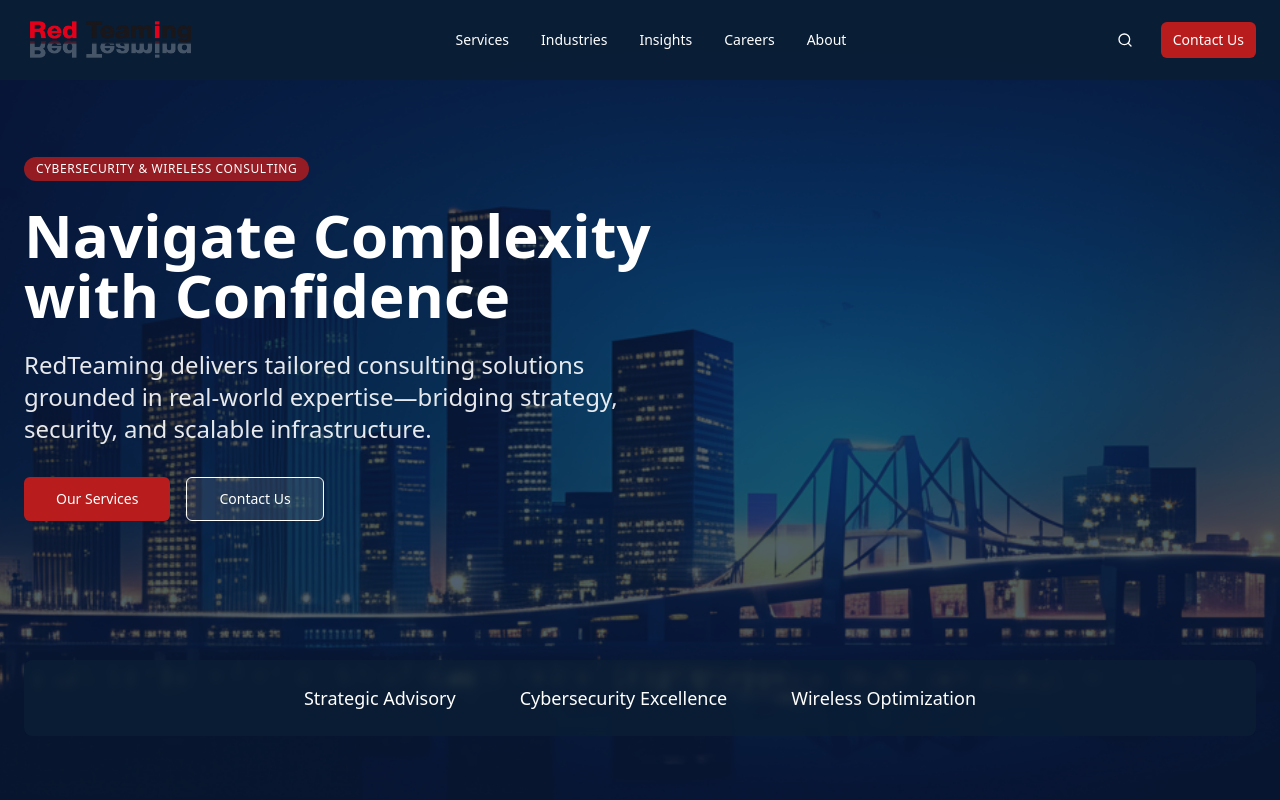
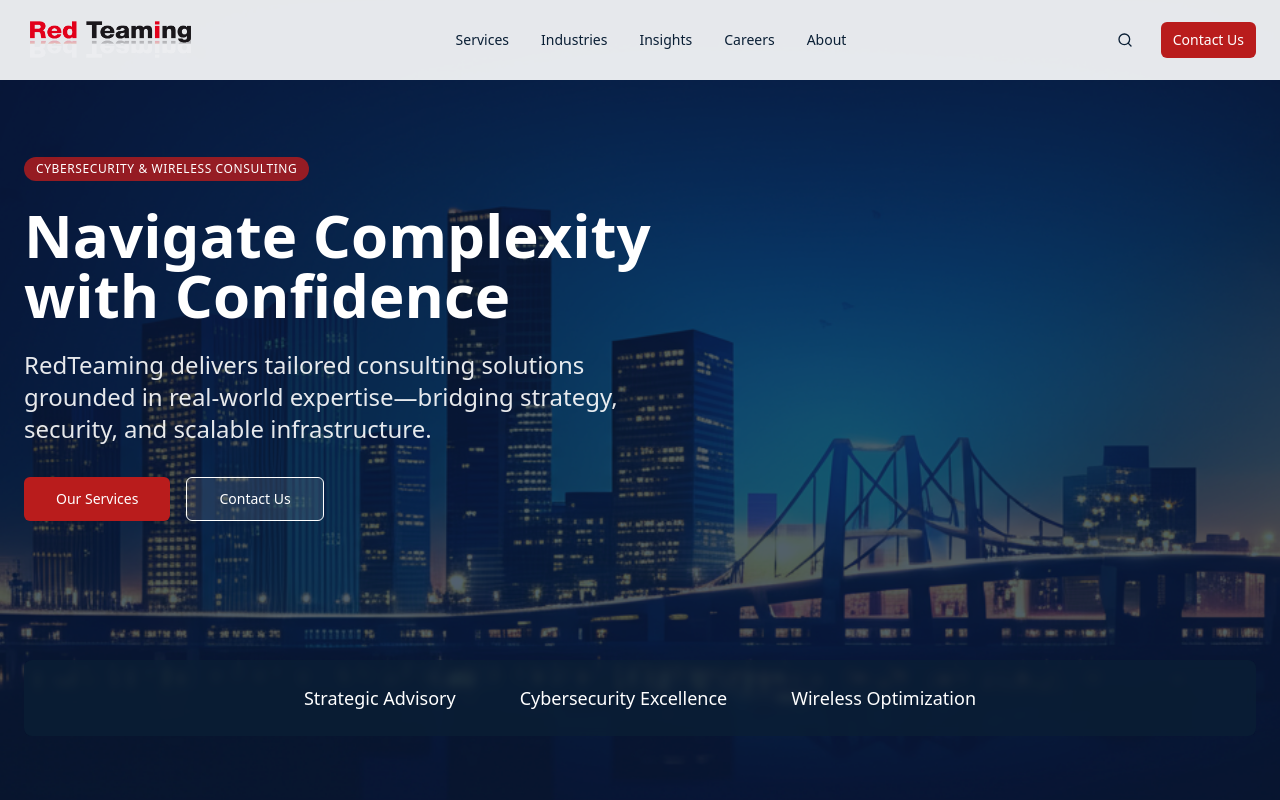
Before and after one commit to ClarkOhlenbusch/RedTeaming-Website, a Next.js app: page / in a window 1280 px wide. Shown: the top 800 px of the page. Built offline with nearby package versions, Linux system fonts and the light colour scheme.

Commit message:
fix: brighten header background for better logo readability
Change header to bright white, update text colors for contrast.

Co-authored-by: Clark Ohlenbusch <131405307+ClarkOhlenbusch@users.noreply.github.com>

```diff
--- a/components/header.tsx
+++ b/components/header.tsx
@@ -31,8 +31,8 @@ export function Header() {
     <>
       <header
         className={cn(
-          "fixed top-0 left-0 right-0 z-50 transition-all duration-300 border-b border-transparent",
-          isScrolled ? "bg-navy-900/95 backdrop-blur-sm shadow-sm h-[80px]" : "bg-navy-900/90 h-[80px]",
+          "fixed top-0 left-0 right-0 z-50 transition-all duration-300 border-b",
+          isScrolled ? "bg-white/95 backdrop-blur-sm shadow-sm border-gray-200 h-[80px]" : "bg-white/90 border-transparent h-[80px]",
         )}
       >
         <div className="container mx-auto px-6 h-full">
@@ -49,7 +49,7 @@ export function Header() {
                 <Logo className="h-full max-h-10" />
               </a>
             </div>
-            <nav className={cn("hidden md:flex space-x-8 items-center", "text-white")}>
+            <nav className={cn("hidden md:flex space-x-8 items-center", "text-navy-900")}>
               <a
                 href="#services"
                 onClick={(e) => {
@@ -102,14 +102,14 @@ export function Header() {
               </a>
             </nav>
             <div className="flex items-center space-x-4">
-              <Button variant="ghost" size="icon" className="rounded-full text-white hover:bg-white/10">
+              <Button variant="ghost" size="icon" className="rounded-full text-navy-900 hover:bg-navy-900/10">
                 <Search className="h-5 w-5" />
                 <span className="sr-only">Search</span>
               </Button>
               <Button
                 variant="ghost"
                 size="sm"
-                className="md:hidden text-white hover:bg-white/10"
+                className="md:hidden text-navy-900 hover:bg-navy-900/10"
                 onClick={() => setIsMobileMenuOpen(true)}
               >
                 <Menu className="h-6 w-6" />
```
